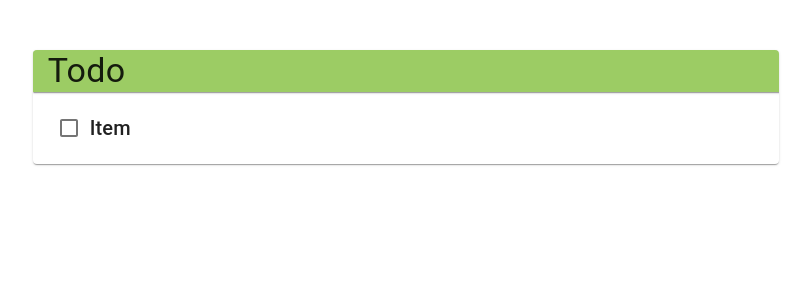
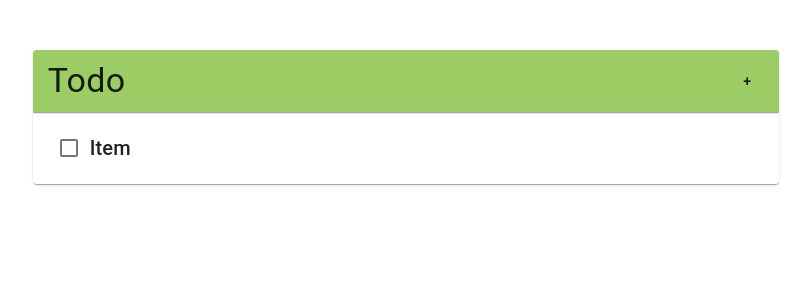
Before and after one commit to jh97uk/todo-react, a React (Create React App) app: page / in a window 1280 px wide. Shown: the top 300 px of the page, without its empty margins (234-1045 px from the left). Built offline with nearby package versions, Linux system fonts and the light colour scheme.

Commit message:
Added Add Task Dialog. WIP

```diff
--- a/src/App.js
+++ b/src/App.js
@@ -1,16 +1,32 @@
-import React from 'react';
+import React, {Component} from 'react';
 import './App.css';
 
 import Grid from '@material-ui/core/Grid';
 import Card from '@material-ui/core/Card';
-import CardContent from '@material-ui/core/CardContent';
 import Button from '@material-ui/core/Button';
 import Paper from '@material-ui/core/Paper';
 import Typography from '@material-ui/core/Typography';
 
 import TaskItem from './components/TaskItem.js';
+import AddEditTaskDialog from './views/AddEditTaskDialog.js';
 
-function App() {
+class App extends Component{
+  constructor(props){
+    super(props);
+    this.state = {todoItems:[], showTaskDialog:false}
+    this.onAddTaskClick = this.onAddTaskClick.bind(this);
+    this.addTaskDialogClose = this.addTaskDialogClose.bind(this);
+  }
+
+  onAddTaskClick(){
+    this.setState({showAddTaskDialog:true});
+  }
+
+  addTaskDialogClose(){
+    this.setState({showAddTaskDialog:false});
+  }
+
+  render(){
     return (
       <Grid
         container
@@ -23,14 +39,23 @@ function App() {
           xs={7}
           style={{marginTop:50, textAlign:'left'}}>
           <Paper
-          style={{width:'100%', backgroundColor:'rgb(156, 204, 100)', paddingLeft:15, paddingRight:15}}
+            style={{
+              width:'100%',
+              backgroundColor:'rgb(156, 204, 100)',
+              display:'flex',
+              justifyContent:'space-around',
+            }}
             square>
-          <Typography variant="h4">Todo</Typography>
+            <Typography variant="h4" style={{marginLeft:15, marginTop:10, marginBottom:10}}>Todo</Typography>
+            <div style={{flexGrow:1}}></div>
+            <Button onClick={this.onAddTaskClick}>+</Button>
           </Paper>
             <TaskItem/>
         </Card>
+        <AddEditTaskDialog open={this.state.showAddTaskDialog} close={this.addTaskDialogClose}/>
       </Grid>
     );
   }
+}
 
 export default App;
--- /dev/null
+++ b/src/views/AddEditTaskDialog.js
@@ -0,0 +1,48 @@
+import React, {Component} from 'react';
+import Dialog from '@material-ui/core/Dialog';
+import DialogActions from '@material-ui/core/DialogActions';
+import DialogContent from '@material-ui/core/DialogContent';
+import DialogTitle from '@material-ui/core/DialogTitle';
+import TextField from '@material-ui/core/TextField';
+import Button from '@material-ui/core/Button';
+
+class AddEditTaskDialog extends Component{
+    constructor(props){
+        super(props);
+        this.state = {taskName:''};
+        this.onTaskNameChanged = this.onTaskNameChanged.bind(this);
+        this.addTask = this.addTask.bind(this);
+    }
+
+    onTaskNameChanged(event){
+        const value = event.target.value;
+        this.setState({taskName:value});
+    }
+
+    addTask(){
+        let currentTasks = localStorage.getItem('tasks');
+        if(currentTasks == ''){
+            localStorage.setItem('tasks', []);
+            currentTasks = [];
+        }
+        console.log(typeof currentTasks);
+        localStorage.setItem('tasks', currentTasks.push({done:false, name:this.state.taskName}));
+        this.props.close();
+    }
+
+    render(){
+        return(
+        <Dialog open={this.props.open}>
+            <DialogTitle>Add a new task</DialogTitle>
+            <DialogContent>
+                <TextField label="Task name" onChange={this.onTaskNameChanged} value={this.state.taskName} style={{width:'100%'}}/>
+            </DialogContent>
+            <DialogActions>
+                <Button onClick={this.props.close}>CANCEL</Button>
+                <Button onClick={this.addTask}>SAVE</Button>
+            </DialogActions>
+        </Dialog>)
+    }
+}
+
+export default AddEditTaskDialog;
```
Also changed, not shown: src/views/AddEditTask.js (deleted). Lines whose indentation alone changed are shown as unchanged.
